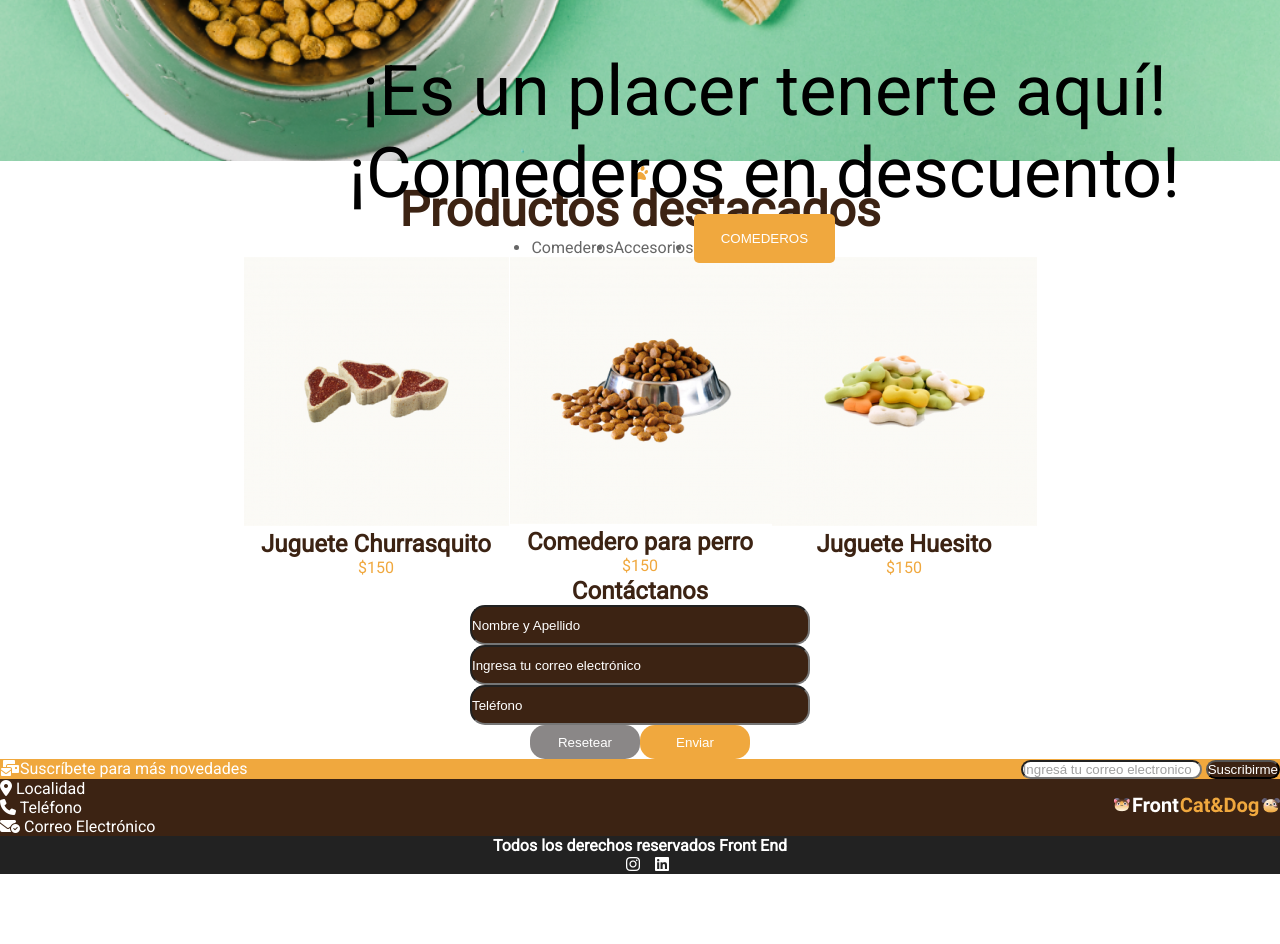
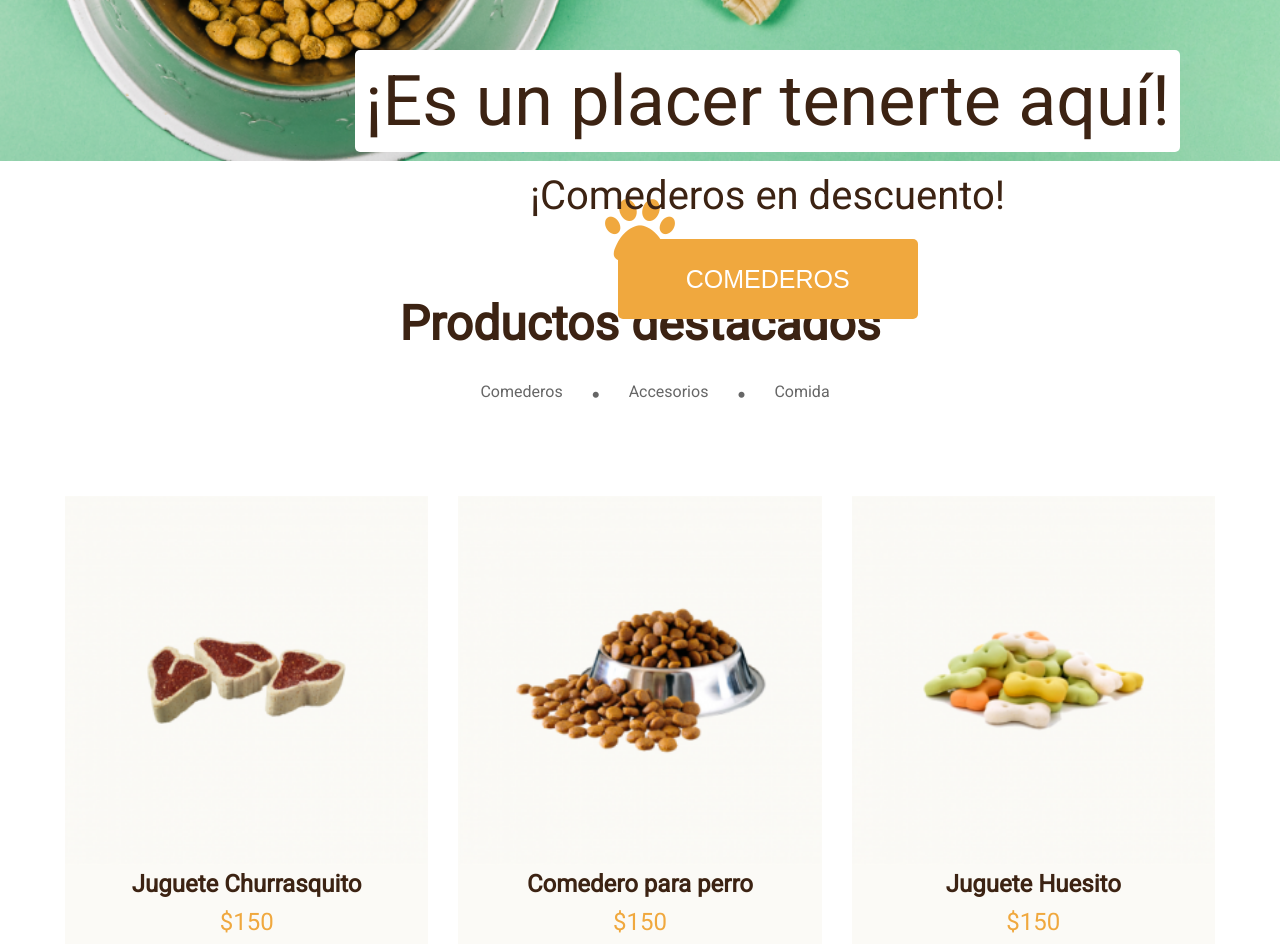
Before and after one commit to adriana75/FrontEnd-I---DH, a plain HTML site: page root/index.html in a window 1280 px wide. Shown: the part 480-1424 px from the top of the page. Before the commit the page ends 1354 px from the top, so only its background shows below. Drawn offline with Linux system fonts and the light colour scheme.

Commit message:
Agregando estilos a las cards

```diff
--- a/root/css/style.css
+++ b/root/css/style.css
@@ -16,6 +16,7 @@ html {
     display: flex;
     height: 50px;
     justify-content: space-between;
+    padding: 0 100px;
 }
 
 #nav-menu-superior h3{
@@ -38,6 +39,7 @@ nav ul li {
     display: flex;
     height: 80px;
     justify-content: space-between;
+    padding: 0 50px;
 }
 
 #nav-menu-inferior ul {
@@ -64,10 +66,23 @@ nav ul li {
     align-items: center;
     display: flex;
     flex-direction: column;
-    font-size: 70px;
     position: absolute;
     right: 100px;
     top: 400px;
+}
+
+.informacion-banner div p:nth-child(1){
+    background-color: #fff;
+    border-radius: 5px;
+    color: #3C2313;
+    font-size: 70px;
+    padding: 10px;
+}
+
+.informacion-banner div p:nth-child(2) {
+    color: #3C2313;
+    font-size: 40px;
+    padding: 20px;
 }
 
 #buttom-comederos {
@@ -75,8 +90,9 @@ nav ul li {
     border-radius: 5px;
     border-style: none;
     color: #fff;
-    height: 49px;
-    width: 141px;
+    font-size: 25px;
+    height: 80px;
+    width: 300px;
 }
 
 main {
@@ -89,6 +105,13 @@ h1 {
     font-size: 300%;
 }
 
+#patita{
+    color: #F0A83E;
+    font-size: 70px;
+    padding: 30px;
+    text-align: center;
+}
+
 .productos-destacados {
     align-items: center;
     display: flex;
@@ -98,33 +121,65 @@ h1 {
 #menu-productos-destacados {
     color: #666666;
     display: flex;
+    list-style: none;
+    padding: 30px;
 }
 
-h2 {
-    color: #3C2313;
-    text-align: center;
+#menu-productos-destacados li {
+    padding-left: 30px;
+}
+
+#menu-productos-destacados i {
+    font-size: 5%;
 }
 
 .cards {
     display: flex;
     justify-content: center;
+    margin: 50px;
+}
+
+.cards article {
+    background-color: #FBFAF6;
+    display: flex;
+    flex-direction: column;
+    height: 642px;
+    margin: 15px;
+    width: 526px;
+}
+
+.cards h2, .cards p {
+    font-size: 150%;
+    padding: 5px;
 }
 
 .contactanos {
     align-items: center;
     display: flex;
     flex-direction: column;
+    padding-top: 30px;
+}
+
+h2 {
+    color: #3C2313;
+    font-size: 220%;
+    padding-bottom: 30px;
+    text-align: center;
 }
 
 .form-contactanos {
+    align-items: center;
     display: flex;
     flex-direction: column;
-    width: 340px;
+    height: 430px;
+    justify-content: space-around;
 }
 
 .form-contactanos input {
-    height: 40px;
-    width: 340px;
+    font-size: 110%;
+    height: 80px;
+    padding-left: 20px;
+    width: 600px;
 }
 
 form input, #buttom-suscribirme {
@@ -133,9 +188,11 @@ form input, #buttom-suscribirme {
     color: #fff;
 }
 
-.ubicacion {
-    background-color: #3C2313;
-    color: #fff;
+#form-contactanos-btn-contenedor {
+    display: flex;
+    justify-content: space-around;
+    padding: 30px;
+    width: 320px;
 }
 
 #buttom-resetear {
@@ -143,8 +200,9 @@ form input, #buttom-suscribirme {
     border-radius: 15px;
     border-style: none;
     color: #fff;
-    height: 34px;
-    width: 110px;
+    font-size: 120%;
+    height: 44px;
+    width: 120px;
 }
 
 #buttom-enviar {
@@ -152,23 +210,22 @@ form input, #buttom-suscribirme {
     border-radius: 15px;
     border-style: none;
     color: #fff;
-    height: 34px;
-    width: 110px;
-}
-
-#form-contactanos-btn-contenedor {
-    display: flex;
-    justify-content: center;
+    font-size: 120%;
+    height: 44px;
+    width: 120px;
 }
 
 .suscribirme {
+    align-items: center;
     background-color: #F0A83E;
     color: #fff;
     display: flex;
+    height: 80px;
     justify-content: space-between;
+    padding: 0 100px;
 }
 
-#patita, .cards p {
+.cards p {
     color: #F0A83E;
     text-align: center;
 }
@@ -180,6 +237,8 @@ form input, #buttom-suscribirme {
 
 .ubicacion {
     align-items: center;
+    background-color: #3C2313;
+    color: #fff;
     display: flex;
     justify-content: space-between;
 }
--- a/root/index.html
+++ b/root/index.html
@@ -7,8 +7,8 @@
     <link rel="preconnect" href="https://fonts.googleapis.com">
     <link rel="preconnect" href="https://fonts.gstatic.com" crossorigin>
     <link href="https://fonts.googleapis.com/css2?family=Roboto&display=swap" rel="stylesheet">
+    <script src="https://kit.fontawesome.com/f2f0492e67.js" crossorigin="anonymous"></script>
     <link rel="stylesheet" href="./css/style.css">
-    <script src="https://kit.fontawesome.com/f2f0492e67.js" crossorigin="anonymous"></script>
     <title>Petshop</title>
 </head>
 <body>
@@ -46,7 +46,9 @@
             <h1>Productos destacados</h1>
             <ul id="menu-productos-destacados">
                 <li>Comederos</li>
+                <li><i class="fa-solid fa-circle"></i></li>
                 <li>Accesorios</li>
+                <li><i class="fa-solid fa-circle"></i></i></li>
                 <li>Comida</li>
             </ul>
         </section>
```
